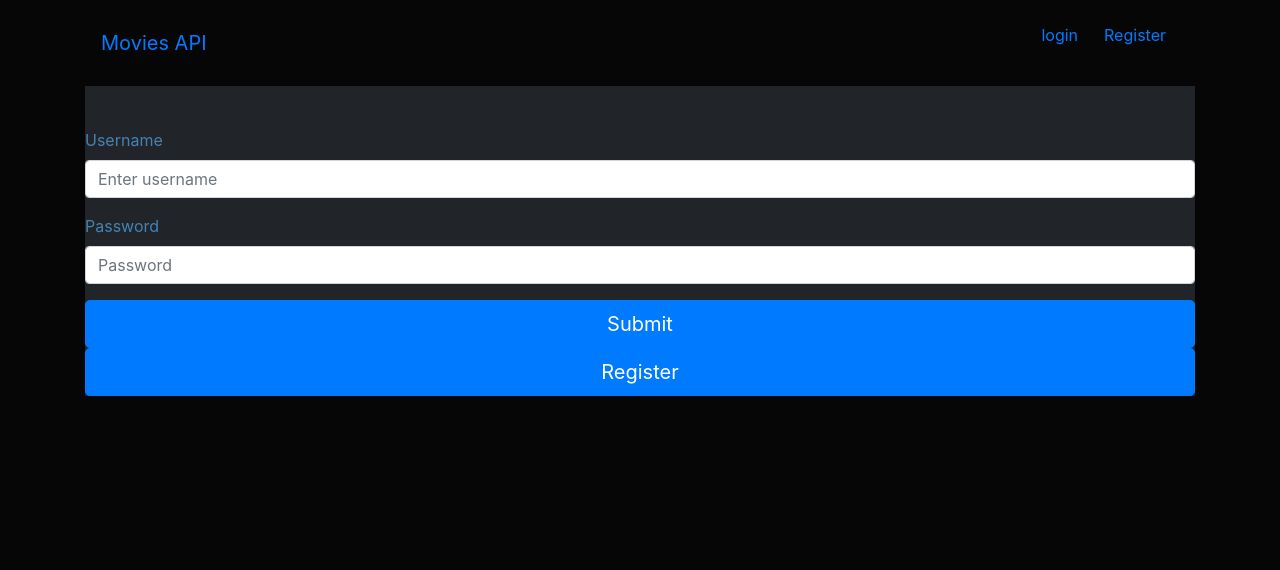
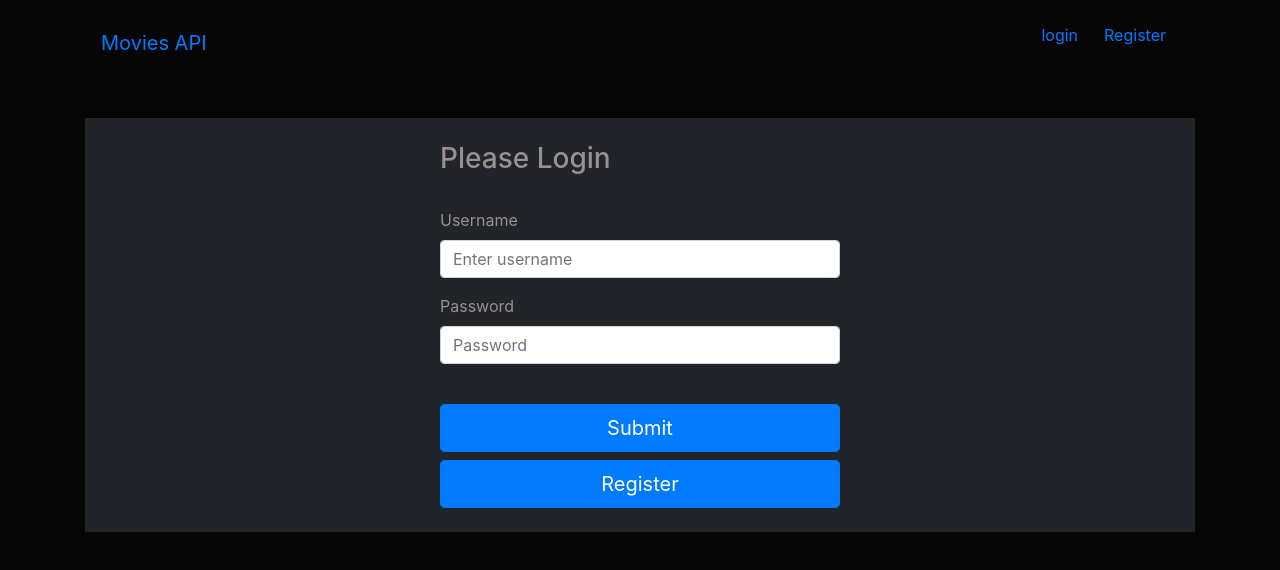
Before and after one commit to Filip-Sazdov/movie_api-client, a React (Vite) app: page / in a window 1280 px wide. Shown: the top 570 px of the page. Built offline with nearby package versions, Linux system fonts and the light colour scheme.

Commit message:
Add style.

```diff
--- a/src/components/login-view/login-view.jsx
+++ b/src/components/login-view/login-view.jsx
@@ -30,10 +30,10 @@ export function LoginView(props) {
 	};
 
 	return (
-		<Form>
-			<h3>Please Login</h3>
+		<Form className="login-container">
+			<h3 className="py-4">Please Login</h3>
 			<Form.Group>
-				<Form.Label style={{ color: 'steelblue' }}>Username</Form.Label>
+				<Form.Label>Username</Form.Label>
 				<Form.Control
 					autoComplete="true"
 					type="text"
@@ -44,7 +44,7 @@ export function LoginView(props) {
 			</Form.Group>
 
 			<Form.Group>
-				<Form.Label style={{ color: 'steelblue' }}>Password</Form.Label>
+				<Form.Label>Password</Form.Label>
 				<Form.Control
 					autoComplete="true"
 					type="password"
@@ -53,8 +53,8 @@ export function LoginView(props) {
 					onChange={(e) => setPassword(e.target.value)}
 				/>
 			</Form.Group>
-			<Form.Group>
-				<Button size="lg" block variant="primary" type="button" onClick={handleSubmit}>
+			<Form.Group className="py-4">
+				<Button className="mb-2" size="lg" block variant="primary" type="button" onClick={handleSubmit}>
 					Submit
 				</Button>
 
--- a/src/components/login-view/login-view.scss
+++ b/src/components/login-view/login-view.scss
@@ -0,0 +1,5 @@
+.login-container {
+	color: rgb(151, 145, 145);
+	max-width: 400px;
+	margin: 2em auto;
+}
```
